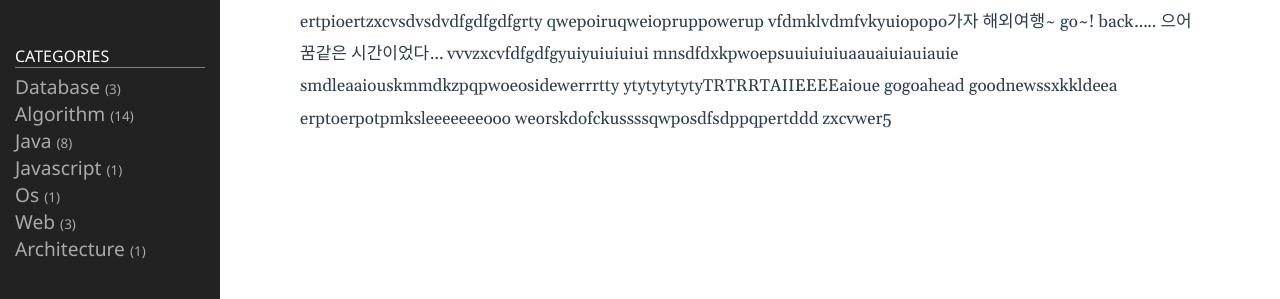
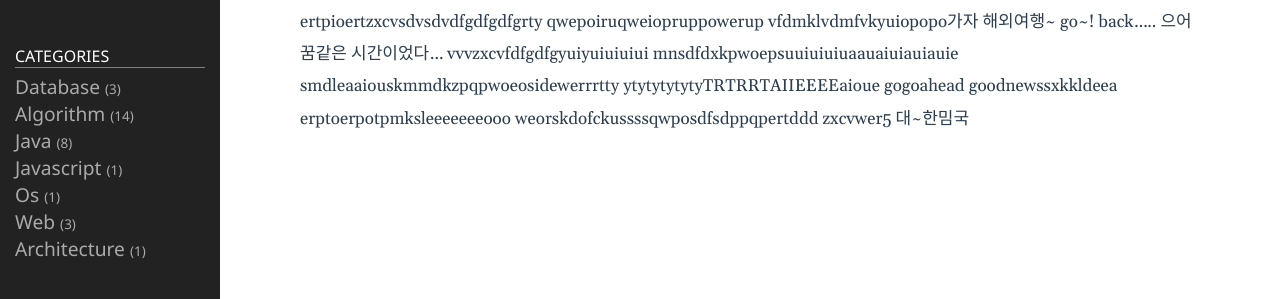
Before and after one commit to godhpjh/godhpjh.github.io, a Jekyll site: the page built from _posts/2021-10-06-stock.md, in a window 1280 px wide. Shown: the part 263-562 px from the top of the page. Built offline with Jekyll 4.4.1, drawn with Linux system fonts in a browser that asks for light colours; some of the changed text lies outside the part shown.

Commit message:
frlofrosdp

```diff
--- a/_posts/2021-10-06-stock.md
+++ b/_posts/2021-10-06-stock.md
@@ -26,3 +26,4 @@ ytytytytytyTRTRRTAIIEEEEaioue gogoahead goodnewssxkkldeea
 erptoerpotpmksleeeeeeeooo
 weorskdofckussssqwposdfsdppqpertddd
 zxcvwer5
+대~한밈국
```
